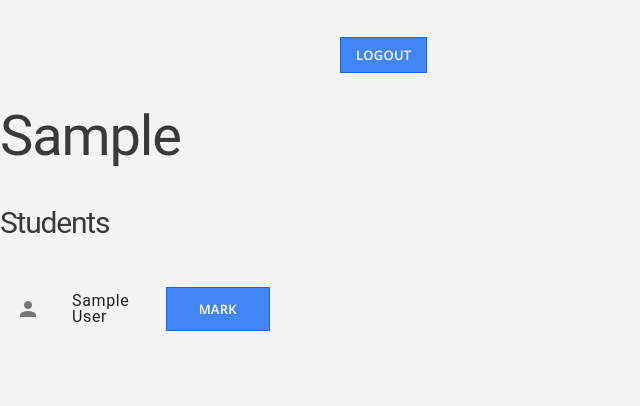
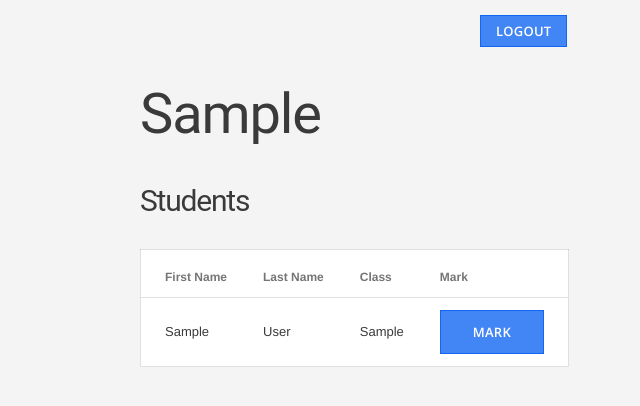
Before and after one commit to Aver30/Moodle2v, a Flask app: template templates/ViewStudents_Dem.html in a window 1280 px wide. Shown: the part 50-456 px from the top of the page, without its empty margins (0-640 px from the left). Run offline with Flask 2, Linux system fonts and the light colour scheme; tables that the repository leaves empty hold one stand-in row (values such as "Sample post"); the template is opened without the code that fills it: values that come from a table or form of the project are taken from there, most other values are stand-ins (such as "Sample title", 1, 10 or a date in 2020).

Commit message:
changing the display of the students
Changing how the students are displayed from list to table, also getting rid of the person icon next to each

```diff
--- a/templates/ViewStudents_Dem.html
+++ b/templates/ViewStudents_Dem.html
@@ -8,7 +8,7 @@
     <script defer src="https://code.getmdl.io/1.3.0/material.min.js"></script>
 </head>
 
-<ul class="demo-list-icon mdl-list">
+
 <main class="container signup-section">
 
 <a href = "{{ url_for('logout') }}" class="btn-primary logout">logout</a>
@@ -16,25 +16,33 @@
     <div class="section-content">
         <h1> {{ requiredClass }} </h1>
         <h2>Students</h2>
-        {% for student in students %}
-            <li class="mdl-list__item">
-              <span class="mdl-list__item-primary-content">
-              <i class="material-icons mdl-list__item-icon">person</i>
-                    {{ student.firstname }} {{ student.lastname }}
 
-                    <main class="container signup-section">
-                        <form action="/ViewStudents_Dem" method="POST" >
+           <table class="mdl-data-table mdl-js-data-table">
+          <thead>
+            <tr>
+              <th class="mdl-data-table__cell--non-numeric">First Name</th>
+              <th class="mdl-data-table__cell--non-numeric">Last Name</th>
+              <th class="mdl-data-table__cell--non-numeric">Class</th>
+                <th class="mdl-data-table__cell--non-numeric">Mark</th>
+            </tr>
+          </thead>
+                {% for student in students %}
+                      <tbody>
+                        <tr>
+                          <td class="mdl-data-table__cell--non-numeric">  {{ student.firstname }} </td>
+                          <td class="mdl-data-table__cell--non-numeric"> {{ student.lastname }} </td>
+                          <td class="mdl-data-table__cell--non-numeric"> {{ student.classes }} </td>
+                          <td class="mdl-data-table__cell--non-numeric"> <form action="/ViewStudents_Dem" method="POST" >
                         <button class="btn-primary" type="submit" name="Mark" value="{{  student.email  }}">
                         Mark
-                        </button> </form>
-                     </main>
-              </span>
-            </li>
+                        </button> </form> </td>
 
-        {% endfor %}
+                        </tr>
+                      </tbody>
+                {% endfor %}
+        </table>
 
     </div>
   </main>
-</ul>
 
 {% endblock %}
```
